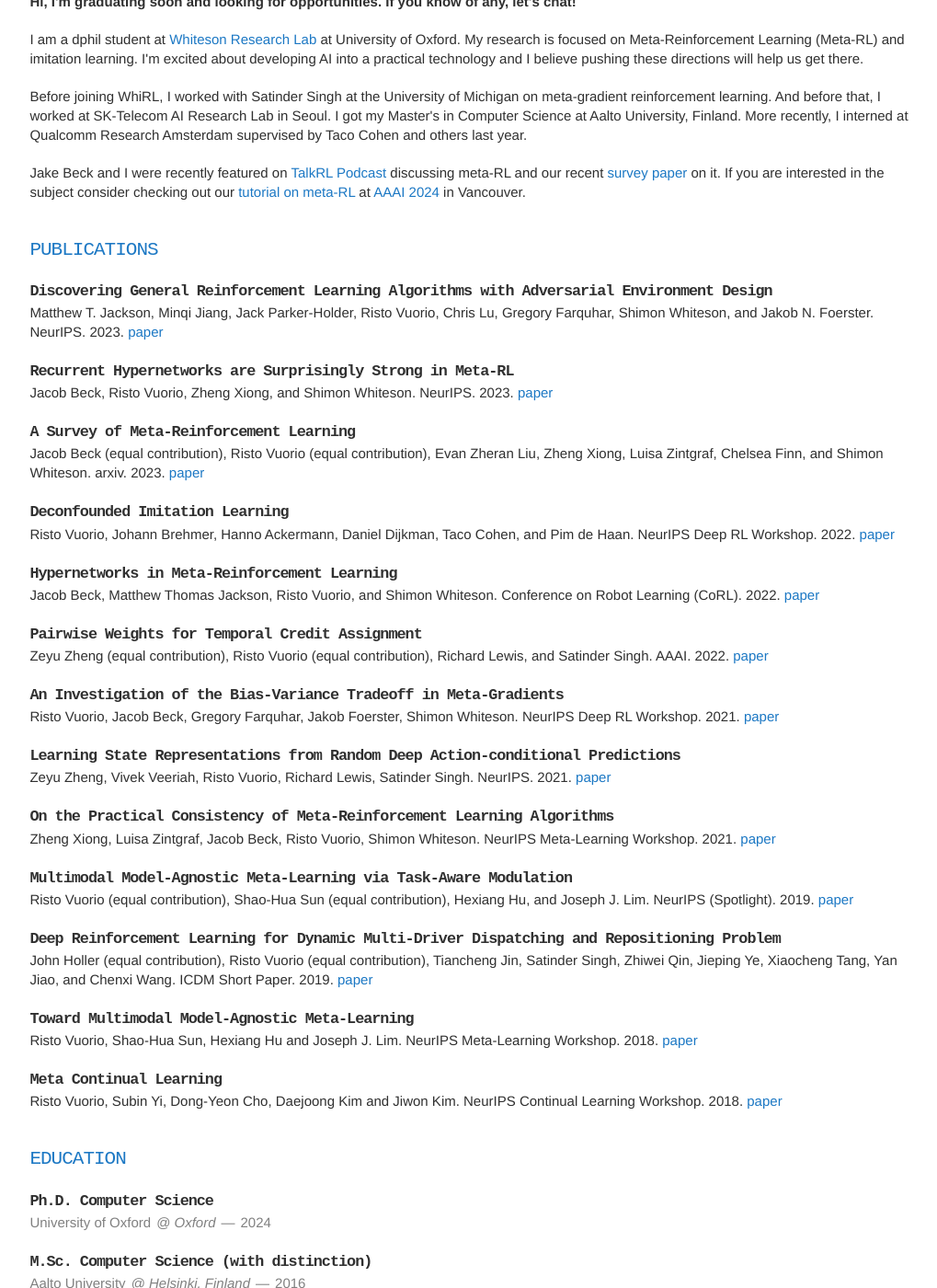
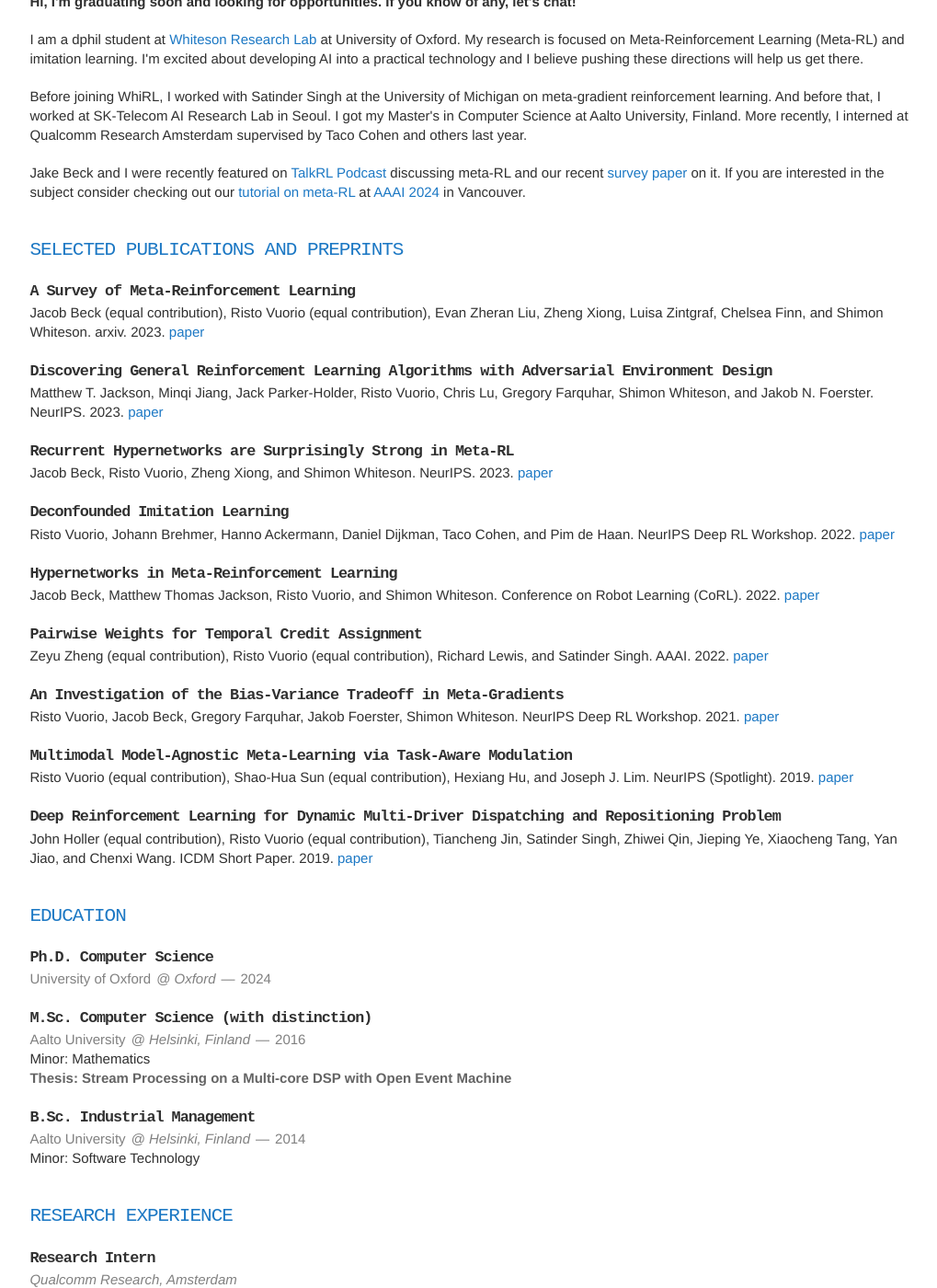
Before and after one commit to vuoristo/vuoristo.github.io, a Jekyll site: the page built from index.html, in a window 1280 px wide and 1400 px high, scrolled down 298 px. Shown: the whole window at 92% size, without its empty margins (166-1185 px from the left). Built offline with Jekyll 4.4.1, drawn with Linux system fonts in a browser that asks for light colours; nearby versions of some CDN libraries; some web fonts are replaced.

Commit message:
Trim the publications list: removing old preprints and old nth authors.

```diff
--- a/_data/publications.yaml
+++ b/_data/publications.yaml
@@ -1,3 +1,8 @@
+- title: "A Survey of Meta-Reinforcement Learning"
+  author: Jacob Beck (equal contribution), Risto Vuorio (equal contribution), Evan Zheran Liu, Zheng Xiong, Luisa Zintgraf, Chelsea Finn, and Shimon Whiteson
+  howpublished: arxiv
+  year: 2023
+  url: "https://arxiv.org/abs/2301.08028"
 - title: "Discovering General Reinforcement Learning Algorithms with Adversarial Environment Design"
   author: Matthew T. Jackson, Minqi Jiang, Jack Parker-Holder, Risto Vuorio, Chris Lu, Gregory Farquhar, Shimon Whiteson, and Jakob N. Foerster
   howpublished: NeurIPS
@@ -8,11 +13,6 @@
   howpublished: NeurIPS
   year: 2023
   url: "https://openreview.net/forum?id=pefAAzu8an"
-- title: "A Survey of Meta-Reinforcement Learning"
-  author: Jacob Beck (equal contribution), Risto Vuorio (equal contribution), Evan Zheran Liu, Zheng Xiong, Luisa Zintgraf, Chelsea Finn, and Shimon Whiteson
-  howpublished: arxiv
-  year: 2023
-  url: "https://arxiv.org/abs/2301.08028"
 - title: "Deconfounded Imitation Learning"
   author: Risto Vuorio, Johann Brehmer, Hanno Ackermann, Daniel Dijkman, Taco Cohen, and Pim de Haan
   howpublished: NeurIPS Deep RL Workshop
@@ -33,16 +33,6 @@
   howpublished: NeurIPS Deep RL Workshop
   year: 2021
   url: "https://arxiv.org/abs/2209.11303"
-- title: "Learning State Representations from Random Deep Action-conditional Predictions"
-  author: Zeyu Zheng, Vivek Veeriah, Risto Vuorio, Richard Lewis, Satinder Singh
-  howpublished: NeurIPS
-  year: 2021
-  url: "https://arxiv.org/abs/2102.04897"
-- title: "On the Practical Consistency of Meta-Reinforcement Learning Algorithms"
-  author: Zheng Xiong, Luisa Zintgraf, Jacob Beck, Risto Vuorio, Shimon Whiteson
-  howpublished: NeurIPS Meta-Learning Workshop
-  year: 2021
-  url: "https://arxiv.org/abs/2112.00478"
 - title: "Multimodal Model-Agnostic Meta-Learning via Task-Aware Modulation"
   author: Risto Vuorio (equal contribution), Shao-Hua Sun (equal contribution), Hexiang Hu, and Joseph J. Lim
   howpublished: NeurIPS (Spotlight)
@@ -53,13 +43,3 @@
   howpublished: ICDM Short Paper
   year: 2019
   url: "https://ieeexplore.ieee.org/abstract/document/8970873"
-- title: "Toward Multimodal Model-Agnostic Meta-Learning"
-  author: Risto Vuorio, Shao-Hua Sun, Hexiang Hu and Joseph J. Lim
-  howpublished: NeurIPS Meta-Learning Workshop
-  year: 2018
-  url: "https://arxiv.org/abs/1812.07172"
-- title: "Meta Continual Learning"
-  author: Risto Vuorio, Subin Yi, Dong-Yeon Cho, Daejoong Kim and Jiwon Kim
-  howpublished: NeurIPS Continual Learning Workshop
-  year: 2018
-  url: "https://arxiv.org/abs/1806.06928"
--- a/_includes/publications.html
+++ b/_includes/publications.html
@@ -1,5 +1,5 @@
 <section class="columns">
-<h1>Publications</h1>
+<h1>Selected publications and preprints</h1>
 {% for publication in site.data.publications %}
     <article>
     <header>
```
